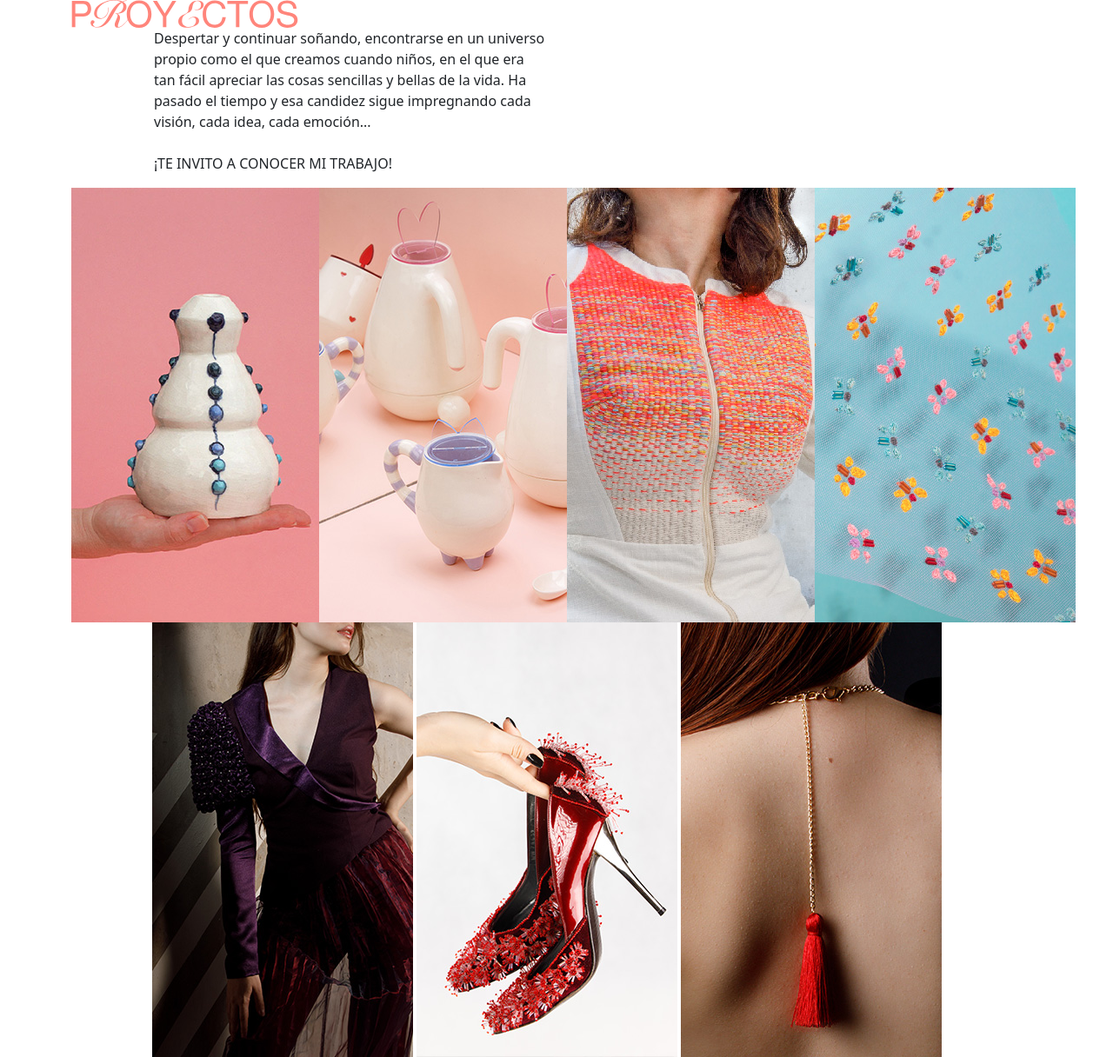
After one commit to Alca1707/WebPage-ElisaArteaga, a PHP site: page /proyectos.html in a window 1280 px wide. The commit adds this page. Shown: the whole page at 87% size. Run offline with PHP 8.4, Linux system fonts and the light colour scheme.

Commit message:
Including pages

```diff
--- a/css/baseStyle.css
+++ b/css/baseStyle.css
@@ -9,6 +9,31 @@ body{
 
 .titlesImg{
     width: 350px;
+}
+
+.fullWidthImg{
+    width: 100%;
+    height: auto;
+}
+
+.espaciado40{
+    margin-top: 40px;
+}
+
+.espaciado80{
+    margin-top: 80px;
+}
+
+.espaciado20{
+    margin-top: 20px;
+}
+
+.noSpacingImg{
+    padding: 0px !important;
+}
+
+.ImgMainBackground{
+    position: relative;
 }
 
 /***** MENU SECTION*****/
@@ -56,11 +81,6 @@ ion-icon {
     top: 50%;
     left: 60%;
     transform: translate(-70%, -50%);
-}
-
-.fullWidthImg{
-    width: 100%;
-    height: auto;
 }
 
 /****CONCEPT SECTION****/
@@ -130,6 +150,15 @@ ion-icon {
     margin-top: auto;
 }
 
+.verticalAling{
+    display: block;
+    margin-bottom: auto;
+    margin-top: auto;
+}
+
+/**** PROYECTOS SECTION ****/
+
+
 /*PDF VIEWER*/
 
 .pdfPorta{
@@ -150,18 +179,6 @@ ion-icon {
     font-weight: 500;
 }
 
-.espaciado40{
-    margin-top: 40px;
-}
-
-.espaciado80{
-    margin-top: 80px;
-}
-
-.espaciado20{
-    margin-top: 20px;
-}
-
 #wonderwareGallery{
     text-align: center;
 }
@@ -180,14 +197,6 @@ ion-icon {
 }
 
 /**** VENENO ***/
-.noSpacingImg{
-    padding: 0px !important;
-}
-
-.ImgMainBackground{
-    position: relative;
-}
-
 #venenoText{
     color: #ED4040;
     font-weight: 600;
@@ -277,6 +286,13 @@ ion-icon {
     font-weight: 600;
     text-align: left;
 }
+
+#pasarelaText{
+    font-weight: 600;
+    color: #FF4B5B;
+}
+
+
 /*MEDIA QUERIES*/
 
 /* Small devices (landscape phones, 576px and up)*/
--- a/main.html
+++ /dev/null
@@ -1,4 +0,0 @@
-<!DOCTYPE html>
-<html>
-
-</html>
--- a/pasarela.html
+++ b/pasarela.html
@@ -10,7 +10,7 @@
     <div class="container espaciado40">
         <div class="row ">
             <img src="img/Pasarela-logo.svg" class="col-lg-6" alt="">
-            <p class="col-lg-5 offset-lg-1">En este jardín de concreto, todos los seres se reúnen: duendes, ondinas, dragones, sílfides y daimones…son los espíritus elementales de la naturaleza; interdimensionales, protectores y destructores. Hemos perdido la capacidad de verlos por lo que se mantienen ocultos a plena vista entre nosotros, esperando el día en que volvamos a formar una unidad y revelarse en todo su esplendor.</p>
+            <p id="pasarelaText" class="col-lg-5 offset-lg-1">En este jardín de concreto, todos los seres se reúnen: duendes, ondinas, dragones, sílfides y daimones…son los espíritus elementales de la naturaleza; interdimensionales, protectores y destructores. Hemos perdido la capacidad de verlos por lo que se mantienen ocultos a plena vista entre nosotros, esperando el día en que volvamos a formar una unidad y revelarse en todo su esplendor.</p>
         </div>
     </div>
 
--- /dev/null
+++ b/proyectos.html
@@ -0,0 +1,30 @@
+<!DOCTYPE html>
+<html>
+    <head>
+        <link rel="stylesheet" type="text/css" href="css/baseStyle.css">
+        <link rel="stylesheet" href="css/bootstrap/bootstrap.min.css">
+    </head>
+
+    <div class="container">
+        <div class="row">
+            <img src="img/Proyectos.svg" class="col-lg-3 espaciado40" alt="">
+        </div>
+        <div class="row">
+            <p class="col-lg-5 offset-lg-1">Despertar y continuar soñando, encontrarse en un universo propio como el que creamos cuando niños, en el que era tan fácil apreciar las cosas sencillas y bellas de la vida.
+                Ha pasado el tiempo y esa candidez sigue impregnando cada visión, cada idea, cada emoción...<br><br>¡TE INVITO A CONOCER MI TRABAJO!
+            </p>
+        </div>
+
+        <div class="row">
+            <a href="tlaloquines.html" class="col-lg-3 fullWidthImg"><img src="img/Proyectos_01.jpg" alt=""></a>
+            <a href="wonderware.html" class="col-lg-3 fullWidthImg"><img src="img/Proyectos_03.jpg"  alt=""></a>
+            <a href="matina.html" class="col-lg-3"><img src="img/Proyectos_04.jpg"  alt=""></a>
+            <a href="eden.html" class="col-lg-3 fullWidthImg"><img src="img/Proyectos_05.jpg"  alt=""></a>
+        </div>
+        <div class="offset-lg-1">
+            <a href="pasarela.html"><img src="img/Proyectos_06.jpg" alt=""></a>
+            <a href="veneno.html"><img src="img/Proyectos_07.jpg" alt=""></a>
+            <a href="pulse.html"><img src="img/Proyectos_08.jpg" alt=""></a>
+        </div>
+    </div>
+</html>
```
Also changed, not shown: index.html (+3 -22 lines), menu.html (added, +33 -0 lines), tlaloquines.html (+15 -1 lines), img/Proyectos.svg (added), img/Proyectos_01.jpg (added), img/Proyectos_03.jpg (added), img/Proyectos_04.jpg (added), img/Proyectos_05.jpg (added), img/Proyectos_06.jpg (added), img/Proyectos_07.jpg (added), img/Proyectos_08.jpg (added).
